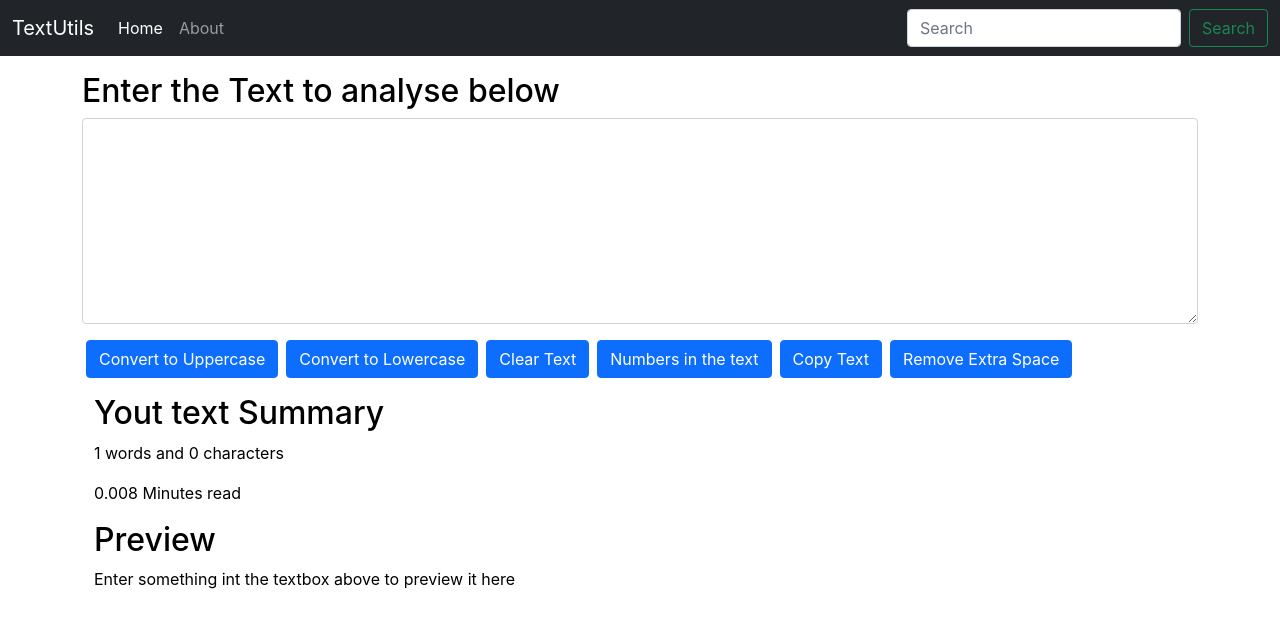
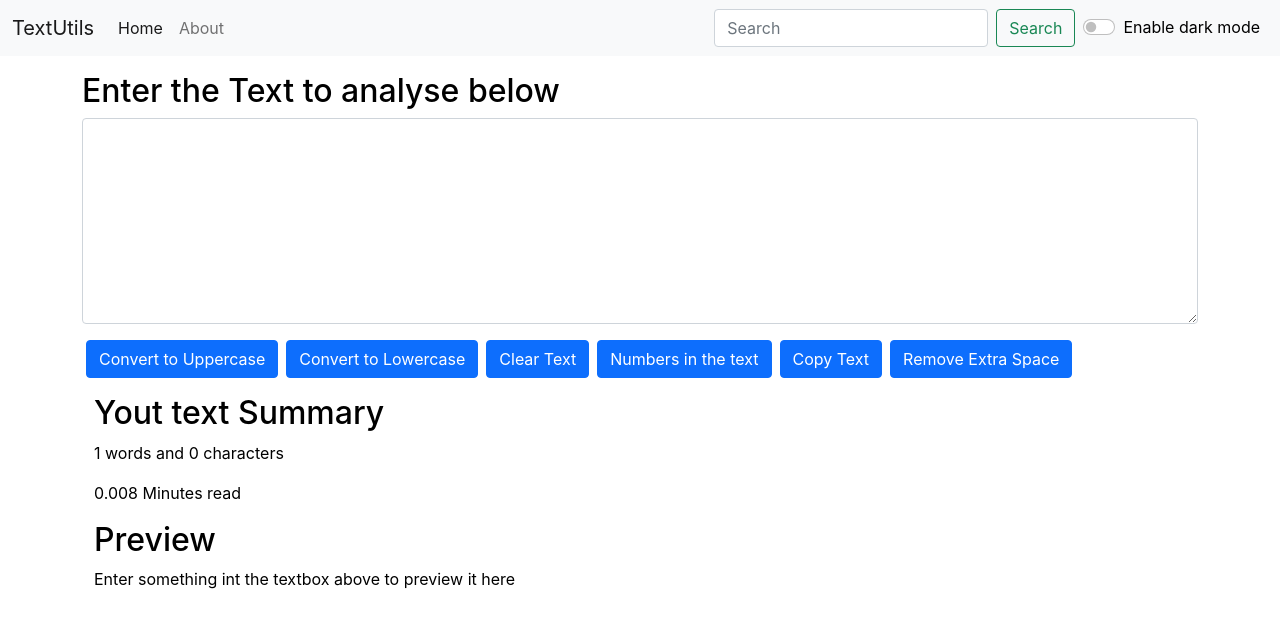
Before and after one commit to shristi-gupta21/my-app, a React (Create React App) app: page / in a window 1280 px wide. Shown: the top 628 px of the page. Built offline with nearby package versions, Linux system fonts and the light colour scheme.

Commit message:
darkmode changes

```diff
--- a/src/components/Navbar.js
+++ b/src/components/Navbar.js
@@ -2,7 +2,9 @@
 import PropTypes from "prop-types";
 export default function Navbar(props) {
   return (
-    <nav className="navbar navbar-expand-lg navbar-dark bg-dark">
+    <nav
+      className={`navbar navbar-expand-lg navbar-${props.mode} bg-${props.mode}`}
+    >
       <div className="container-fluid">
         <a className="navbar-brand" href="/">
           {props.title}
@@ -42,6 +44,24 @@
               Search
             </button>
           </form>
+          <div className="form-check mx-2 form-switch">
+            <input
+              className="form-check-input"
+              type="checkbox"
+              role="switch"
+              id="flexSwitchCheckDefault"
+              onClick={props.toggleMode}
+            />
+            <label
+              className="form-check-label"
+              style={{
+                color: props.mode === "dark" ? "white" : "black",
+              }}
+              htmlFor="flexSwitchCheckDefault"
+            >
+              Enable dark mode
+            </label>
+          </div>
         </div>
       </div>
     </nav>
```
